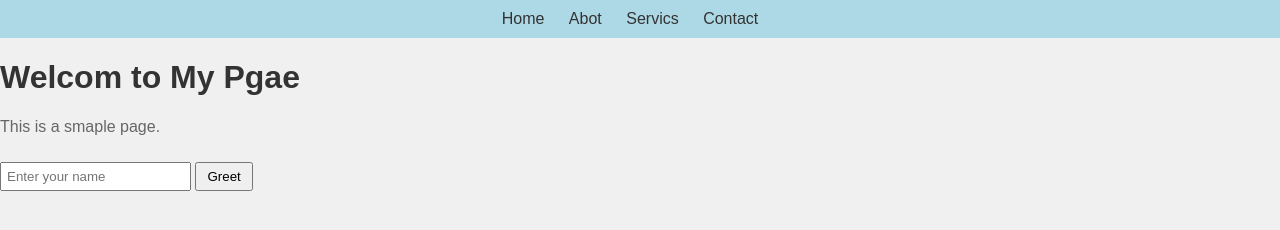
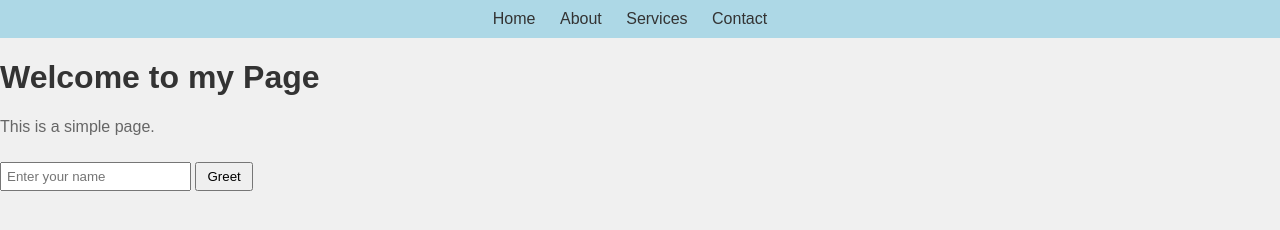
Before and after one commit to ivaylo-trakiauni/BuggyWebPlayground, a plain HTML site: page index.html in a window 1280 px wide. Drawn offline with Linux system fonts and the light colour scheme.

Commit message:
fixing the home page
1. Поправяне на правописната грешка в title-a на страницата.

2. Поправяне на правописната грешка в името на линка за "About" страницата.

3. Поправяне на правописната грешка в името на линка за "Services" страницата.

4. Поправяне на правописната грешка в заглавието на страницата.

5. Поправяне на правописната грешка в параграфа на страницата.

```diff
--- a/index.html
+++ b/index.html
@@ -3,7 +3,7 @@
 <head>
     <meta charset="UTF-8">
     <meta name="viewport" content="width=device-width, initial-scale=1.0">
-    <title>My Pgae</title> <!-- Bug: Typo in title -->
+    <title>My Page</title> <!-- Bug: Typo in title -->
     <link rel="stylesheet" href="styles.css">
     <script src="script.js" defer></script>
 </head>
@@ -11,13 +11,13 @@
     <nav>
         <ul>
             <li><a href="index.html">Home</a></li>
-            <li><a href="about.html">Abot</a></li> <!-- Bug: Typo in link -->
-            <li><a href="services.html">Servics</a></li> <!-- Bug: Typo in link -->
-            <li><a href="wrong.html">Contact</a></li> <!-- Bug: Wrong link -->
+            <li><a href="about.html">About</a></li> <!-- Bug: Typo in link -->
+            <li><a href="services.html">Services</a></li> <!-- Bug: Typo in link -->
+            <li><a href="contact.html">Contact</a></li> <!-- Bug: Wrong link -->
         </ul>
     </nav>
-    <h1>Welcom to My Pgae</h1> <!-- Bug: Typo in heading -->
-    <p>This is a smaple page.</p> <!-- Bug: Typo in paragraph -->
+    <h1>Welcome to my Page</h1> <!-- Bug: Typo in heading -->
+    <p>This is a simple page.</p> <!-- Bug: Typo in paragraph -->
 
     <!-- Input field and button for greeting -->
     <input type="text" id="nameInput" placeholder="Enter your name">
```
